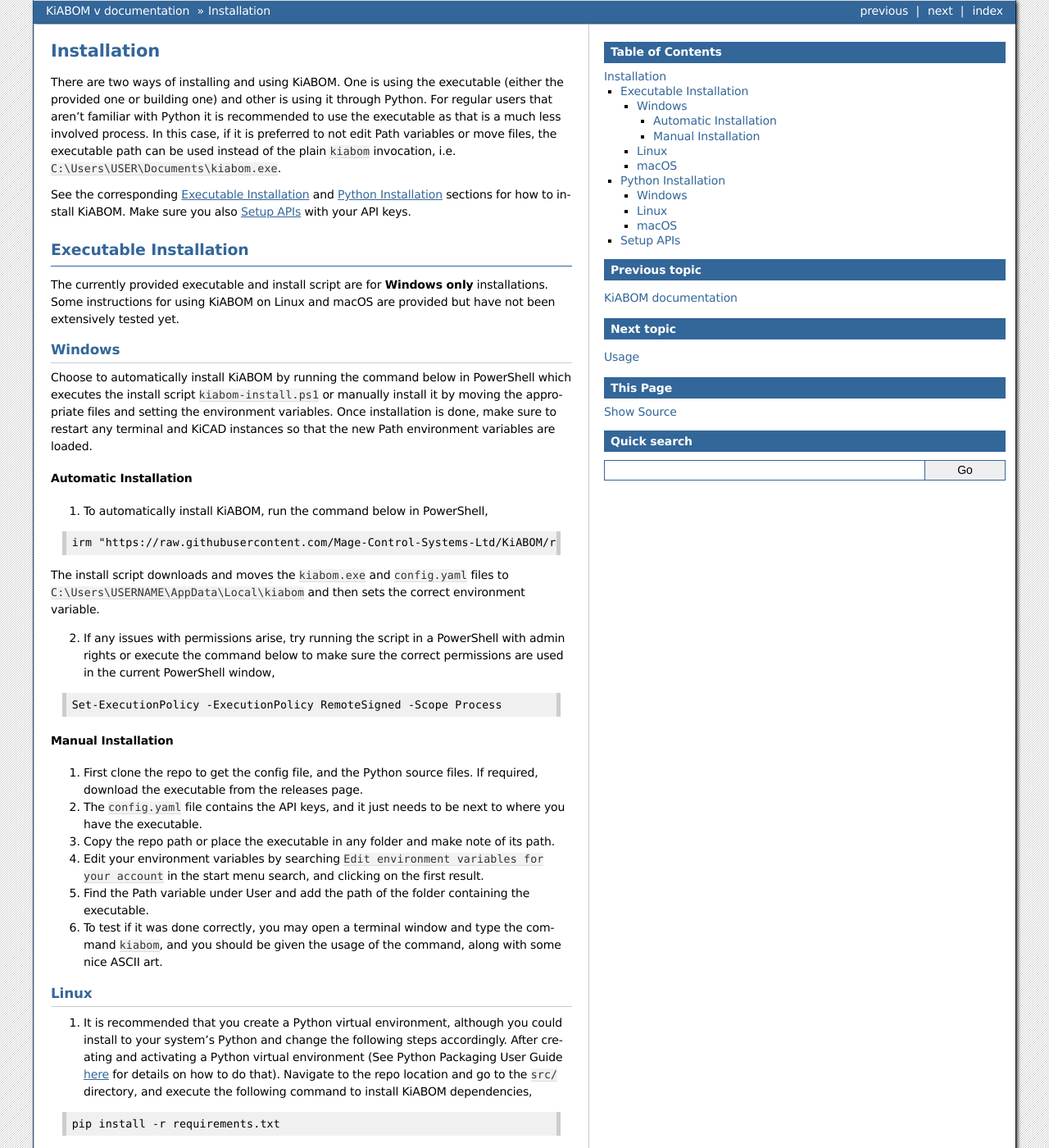
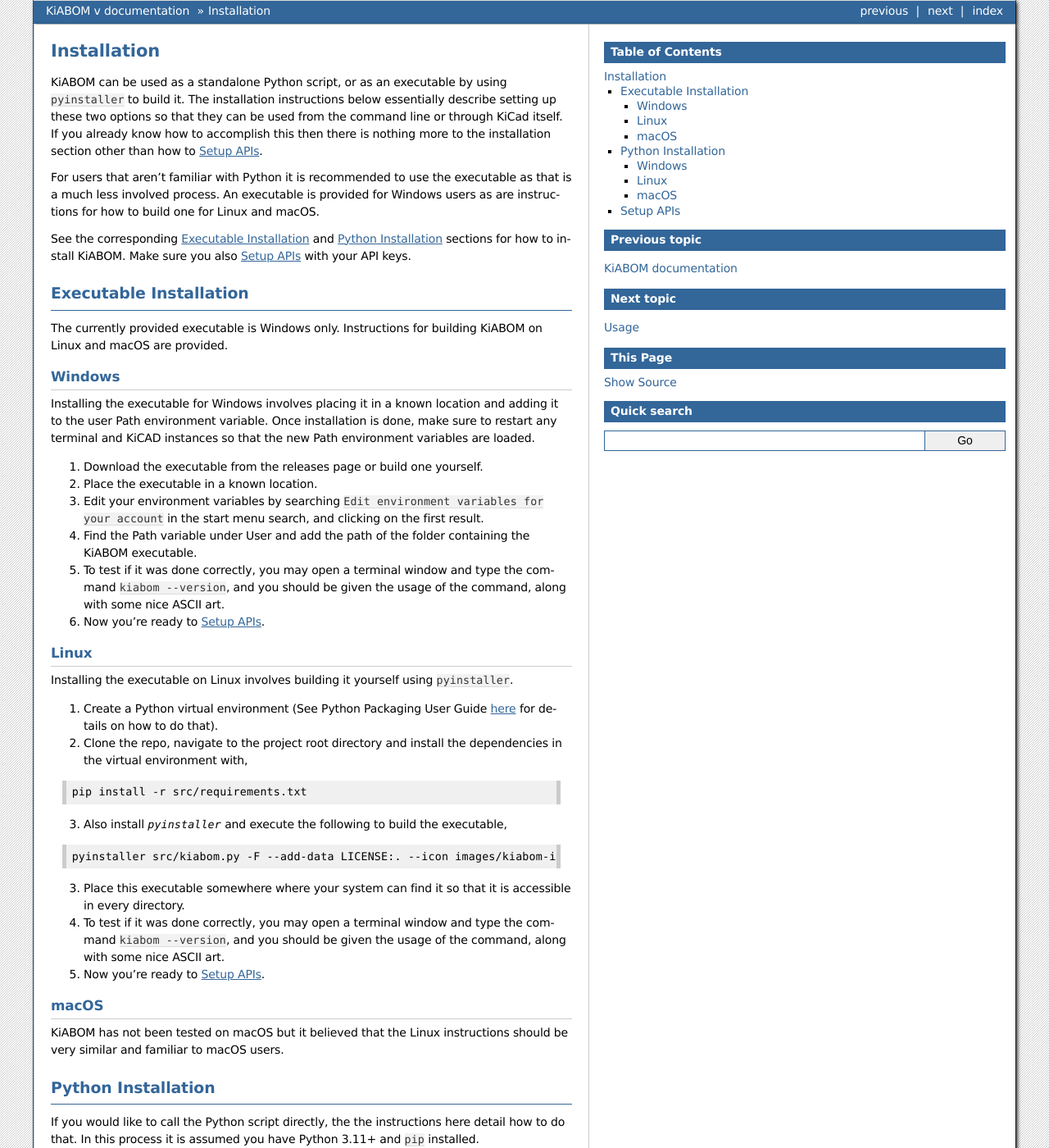
Before and after one commit to Mage-Control-Systems-Ltd/KiABOM, a Sphinx documentation site: the page built from docs/installation.rst, in a window 1280 px wide and 1400 px high. Shown: the whole window at 82% size. Built offline with Sphinx 7.4.7, drawn with Linux system fonts in a browser that asks for light colours; the version number could not be read and is left out; some of the changed text lies outside the part shown.

Commit message:
docs: even more updates

```diff
--- a/docs/api.rst
+++ b/docs/api.rst
@@ -1,6 +1,6 @@
 API
 ===
-KiABOM utilises KiCost to retrieve part data from suppliers, and to use the cache functionalities it provides. The KiCad netlist reader module is used to read the schematic, and the KiCost data is matched to what was read so that it is outputed in the correct order. To retrieve more data, the KiCost query functions are overwritten but made sure to achieve the same functionality for compatibility.
+KiABOM utilises API requests to retrieve part data from suppliers, and saves the parsed data in the cache for the specified duration. The KiCad netlist reader module is used to read the schematic, and the MPN field value is used for the requests using the supplier APIs. The data from both primary and secondary suppliers is the combined into a single object which is then used to generate the BOM.
 
 Summary
 ------------
--- a/docs/development.rst
+++ b/docs/development.rst
@@ -4,7 +4,7 @@
 
 .. code-block:: text
 
-    pip install -r requirements.txt
+    pip install -r src/requirements.txt
 
 and also by using pyintaller (confirmed tested version is v6.12.0) to make it into a single executable using,
 
--- a/docs/installation.rst
+++ b/docs/installation.rst
@@ -1,6 +1,8 @@
 Installation
 ============
-There are two ways of installing and using KiABOM. One is using the executable (either the provided one or building one) and other is using it through Python. For regular users that aren't familiar with Python it is recommended to use the executable as that is a much less involved process. In this case, if it is preferred to not edit Path variables or move files, the executable path can be used instead of the plain ``kiabom`` invocation, i.e. ``C:\Users\USER\Documents\kiabom.exe``.
+KiABOM can be used as a standalone Python script, or as an executable by using ``pyinstaller`` to build it. The installation instructions below essentially describe setting up these two options so that they can be used from the command line or through KiCad itself. If you already know how to accomplish this then there is nothing more to the installation section other than how to :ref:`Setup APIs <setup apis>`.
+
+For users that aren't familiar with Python it is recommended to use the executable as that is a much less involved process. An executable is provided for Windows users as are instructions for how to build one for Linux and macOS.
 
 See the corresponding :ref:`Executable Installation <exec installation>` and :ref:`Python Installation <python installation>` sections for how to install KiABOM. Make sure you also :ref:`Setup APIs <setup apis>` with your API keys.
 
@@ -8,54 +10,39 @@
 
 Executable Installation
 -----------------------
-The currently provided executable and install script are for **Windows only** installations. Some instructions for using KiABOM on Linux and macOS are provided but have not been extensively tested yet.
+The currently provided executable is Windows only. Instructions for building KiABOM on Linux and macOS are provided.
 
 Windows
 ^^^^^^^
-Choose to automatically install KiABOM by running the command below in PowerShell which executes the install script ``kiabom-install.ps1`` or manually install it by moving the appropriate files and setting the environment variables. Once installation is done, make sure to restart any terminal and KiCAD instances so that the new Path environment variables are loaded.
+Installing the executable for Windows involves placing it in a known location and adding it to the user Path environment variable. Once installation is done, make sure to restart any terminal and KiCAD instances so that the new Path environment variables are loaded.
 
-Automatic Installation
-......................
-1. To automatically install KiABOM, run the command below in PowerShell,
+1. Download the executable from the releases page or build one yourself.
+2. Place the executable in a known location.
+3. Edit your environment variables by searching ``Edit environment variables for your account`` in the start menu search, and clicking on the first result.
+4. Find the Path variable under User and add the path of the folder containing the KiABOM executable.
+5. To test if it was done correctly, you may open a terminal window and type the command ``kiabom --version``, and you should be given the usage of the command, along with some nice ASCII art.
+6. Now you're ready to :ref:`Setup APIs <setup apis>`.
+
+Linux
+^^^^^
+Installing the executable on Linux involves building it yourself using ``pyinstaller``.
+
+1. Create a Python virtual environment (See Python Packaging User Guide `here`_ for details on how to do that).
+2. Clone the repo, navigate to the project root directory and install the dependencies in the virtual environment with,
 
 .. code-block:: text
 
-    irm "https://raw.githubusercontent.com/Mage-Control-Systems-Ltd/KiABOM/refs/heads/main/install/kiabom-install.ps1" | iex
+   pip install -r src/requirements.txt
 
-The install script downloads and moves the ``kiabom.exe`` and ``config.yaml`` files to ``C:\Users\USERNAME\AppData\Local\kiabom`` and then sets the correct environment variable.
-
-2. If any issues with permissions arise, try running the script in a PowerShell with admin rights or execute the command below to make sure the correct permissions are used in the current PowerShell window,
+3. Also install `pyinstaller` and execute the following to build the executable,
 
 .. code-block:: text
 
-    Set-ExecutionPolicy -ExecutionPolicy RemoteSigned -Scope Process
-
-Manual Installation
-...................
-1. First clone the repo to get the config file, and the Python source files. If required, download the executable from the releases page.
-2. The ``config.yaml`` file contains the API keys, and it just needs to be next to where you have the executable.
-3. Copy the repo path or place the executable in any folder and make note of its path.
-4. Edit your environment variables by searching ``Edit environment variables for your account`` in the start menu search, and clicking on the first result.
-5. Find the Path variable under User and add the path of the folder containing the executable.
-6. To test if it was done correctly, you may open a terminal window and type the command ``kiabom``, and you should be given the usage of the command, along with some nice ASCII art.
-
-Linux
-^^^^^
-1. It is recommended that you create a Python virtual environment, although you could install to your system's Python and change the following steps accordingly. After creating and activating a Python virtual environment (See Python Packaging User Guide `here`_ for details on how to do that). Navigate to the repo location and go to the ``src/`` directory, and execute the following command to install KiABOM dependencies,
-
-.. code-block:: text
-
-   pip install -r requirements.txt
-
-2. Install `pyinstaller` (on a virtual environment) and execute the following command in the repo `src/` directory to create the executable,
-
-.. code-block:: text
-
-    pyinstaller .\kiabom.py -F --add-data ../LICENSE:. --icon ..\images\kiabom-icon.ico
+    pyinstaller src/kiabom.py -F --add-data LICENSE:. --icon images/kiabom-icon.ico
 
 3. Place this executable somewhere where your system can find it so that it is accessible in every directory.
-
-4. Place your `config.yaml` next to the executable.
+4. To test if it was done correctly, you may open a terminal window and type the command ``kiabom --version``, and you should be given the usage of the command, along with some nice ASCII art.
+5. Now you're ready to :ref:`Setup APIs <setup apis>`.
 
 macOS
 ^^^^^
@@ -65,30 +52,33 @@
 
 Python Installation
 --------------------
-If you don't want to use an executable, the sections below describe how it would be used via executing the script with Python. Make sure your `config.yaml` file is next to `kiabom.py` if using this method.
-
-In this process it is assumed you have Python 3 and ``pip`` installed. For Linux you also need ``python3-env``. Follow the steps below to do this installation,
+If you would like to call the Python script directly, the the instructions here detail how to do that. In this process it is assumed you have Python 3.11+ and ``pip`` installed.
 
 Windows
 ^^^^^^^
 1. Clone the repo to a known location.
-2. An optional step would be to move or copy ``kiabom.py`` and ``config.yaml`` files to ``C:\Users\USERNAME\AppData\Local\Programs\KiCad\VERSION\bin\scripting\plugins``, which is where the rest of the shipped generator scripts are.
-3. Open the KiCad Command Prompt by searching for it in the start menu.
-4. Navigate to the repo location and go to the ``src/`` directory, and execute the command below to install KiABOM dependencies,
+2. Open the KiCad <VERSION> Command Prompt by searching for it in the start menu **OR** if you don't want to use it through KiCad, open any terminal.
+3. Navigate to the repo location and install dependecies with,
 
 .. code-block:: text
 
-   pip install -r requirements.txt
+   pip install -r src/requirements.txt
+
+4. An optional step would be to place ``kiabom.py`` in your KiCad installation's ``scripting/plugins`` folder, which is where the rest of the shipped generator scripts are.
+5. Now you're ready to :ref:`Setup APIs <setup apis>`.
+
 
 Linux
 ^^^^^
 1. Clone the repo to a known location.
-2. An optional step would be to move or copy ``kiabom.py`` and ``config.yaml`` files to ``/usr/share/kicad/plugins/``, which is where the rest of the shipped generator scripts are.
-3. It is recommended that you create a Python virtual environment, although you could install to your system's Python and change the following steps accordingly. After creating and activating a Python virtual environment (See Python Packaging User Guide `here`_ for details on how to do that). Navigate to the repo location and go to the ``src/`` directory, and execute the command below to install the dependencies,
+2. Navigate to the repo location and install dependecies to a virtual environment (See Python Packaging User Guide `here`_ for details on how to do that) with,
 
 .. code-block:: text
 
-   pip install -r requirements.txt
+   pip install -r src/requirements.txt
+
+3. An optional step would be to place ``kiabom.py`` and the virtual environment in your KiCad installation's ``scripting/plugins`` folder, which is where the rest of the shipped generator scripts are.
+4. Now you're ready to :ref:`Setup APIs <setup apis>`.
 
 .. _here: https://packaging.python.org/en/latest/guides/installing-using-pip-and-virtual-environments/
 
@@ -100,18 +90,18 @@
 
 Setup APIs
 -----------------------
-To setup the APIs, you can either use the internal variables located at the start of ``kiabom.py`` (only possible when using Python to execute the script), or by setting up a ``config.yaml`` using the template below.
+To setup the APIs, you can either use the internal variables located at the start of ``kiabom.py`` (only possible when using Python to execute the script), or by setting up a ``config.yaml`` with the template below. This YAML file **must** be next to either the source file or executable, depending on what method you use.
 
 .. code-block:: text
 
     DigiKey:
         client_id:
         client_secret:
-        sandbox: false
+        sandbox: false/true
     Mouser:
         key:
 
-API usage is based on the current state of the supplier APIs in June 2026. To get parts data from Mouser you need to sign up for their `Search API`_. For DigiKey you need to go in their developer portal, create an Organisation, then create a Production app using `ProductInformation V4`_.
+API usage is based on the current state of the supplier APIs in June 2026. To get parts data from Mouser you need to sign up for their `Search API`_. For DigiKey you need to go in their developer portal, create an Organisation, then create a Production app using `ProductInformation V4`_. You may be prompted for a login in some APIs like DigiKey.
 
 .. _Search API: https://www.mouser.co.uk/api-search/
 .. _ProductInformation V4: https://developer.digikey.com/products/product-information-v4
```
Also changed, not shown: README.md (+3 -2 lines), docs/index.rst (+18 -3 lines), docs/usage.rst (+12 -9 lines), 2 other files.
